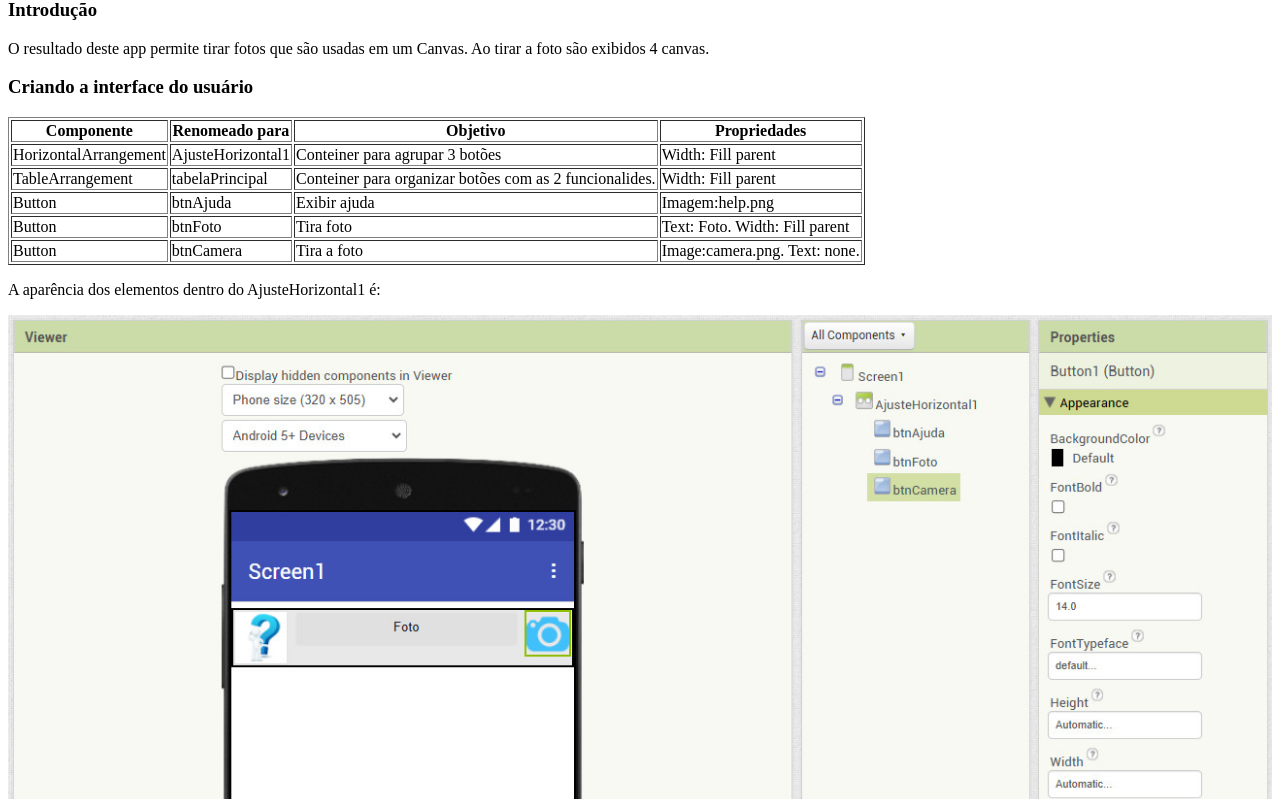
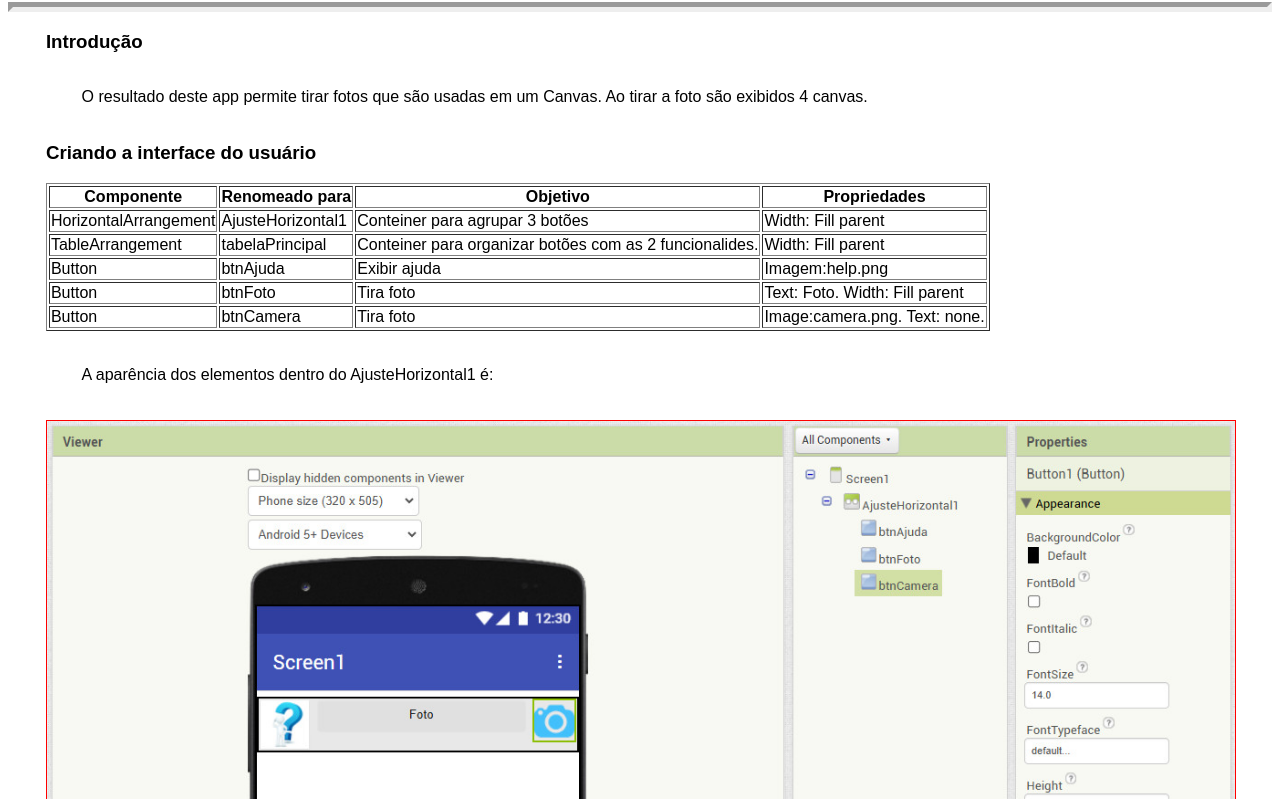
Before and after one commit to mfujita/mfujita.github.io, a plain HTML site: page PhotoBooth/PhotoBooth.html in a window 1280 px wide. Shown: the part 81-880 px from the top of the page. Drawn offline with Linux system fonts and the light colour scheme.

Commit message:
Update PhotoBooth.html
More CSS added.

```diff
--- a/PhotoBooth/PhotoBooth.html
+++ b/PhotoBooth/PhotoBooth.html
@@ -4,9 +4,20 @@
     <meta charset="UTF-8">
     <meta name="viewport" content="width=device-width, initial-scale=1.0">
     <title>Cabine de fotos</title>
+	<style>
+		body { font-family: Cambria Math, Arial; }
+		h1 { margin: 3%; margin-bottom: 0; text-shadow: 2px 2px 5px red; }
+		.container { width: 94%; margin: auto; }
+		p { margin: 3%; }
+		img { border: 1px solid red; }
+		hr { border-width:5px; color: black; background-color: black; }
+	</style>
 </head>
 <body>
 	<h1>Cabine de fotos</h1>
+	<hr>
+	<div class="container">
+
 
 		<h3>Introdução</h3>
 		<p>O resultado deste app permite tirar fotos que são usadas em um Canvas. Ao tirar a foto são exibidos 4 canvas.</p>
@@ -18,7 +29,7 @@
 			<tr><td>TableArrangement</td> <td>tabelaPrincipal</td> <td>Conteiner para organizar botões com as 2 funcionalides.</td> <td>Width: Fill parent</td></tr>
 			<tr><td>Button</td> <td>btnAjuda</td> <td>Exibir ajuda</td> <td>Imagem:help.png</td></tr>
 			<tr><td>Button</td> <td>btnFoto</td> <td>Tira foto</td> <td>Text: Foto. Width: Fill parent</td></tr>
-        <tr><td>Button</td> <td>btnCamera</td> <td>Tira a foto</td> <td>Image:camera.png. Text: none.</td></tr>
+			<tr><td>Button</td> <td>btnCamera</td> <td>Tira foto</td> <td>Image:camera.png. Text: none.</td></tr>
 		</table>
 
 		<p>A aparência dos elementos dentro do AjusteHorizontal1 é:</p>
@@ -61,7 +72,6 @@
 		</ul>
 
 		<img src="fig4.jpg" alt="figura 4">
-
 
 		<h3>Mude para o Blocks:</h3>
 		<p>Clique no botão "Tirar foto" para tirar a foto. Enquanto salva as imagens, elas serão passadas do Canvas1 até o Canvas4. Clique na imagem para selecioná-la e depois em "Compartilhar" para enviar através do e-mail.</p>
@@ -116,10 +126,11 @@
 		<p>Faça como a Figura 19:</p>
 		<img src="fig19.jpg" alt="figura19" width="100%">
 
-    <p>Última peça da procudure:</p>
+		<p>Última peça da procedure:</p>
 		<img src="fig20.jpg" alt="figura 20">
 
 		<p><br><p>
-	<p>Fonte: <a href="https://docs.google.com/document/d/1trt9smFfyiztdVoaq5ONaOM8GWOMoSFxTRJ7Eyyajuw/pub">Google Docs</a></p>
+		<p>Fonte: <a href="https://docs.google.com/document/d/1trt9smFfyiztdVoaq5ONaOM8GWOMoSFxTRJ7Eyyajuw/pub" target="_blank">Google Docs</a></p>
+	</div>
 </body>
 </html>
```
Lines whose indentation alone changed are shown as unchanged.
